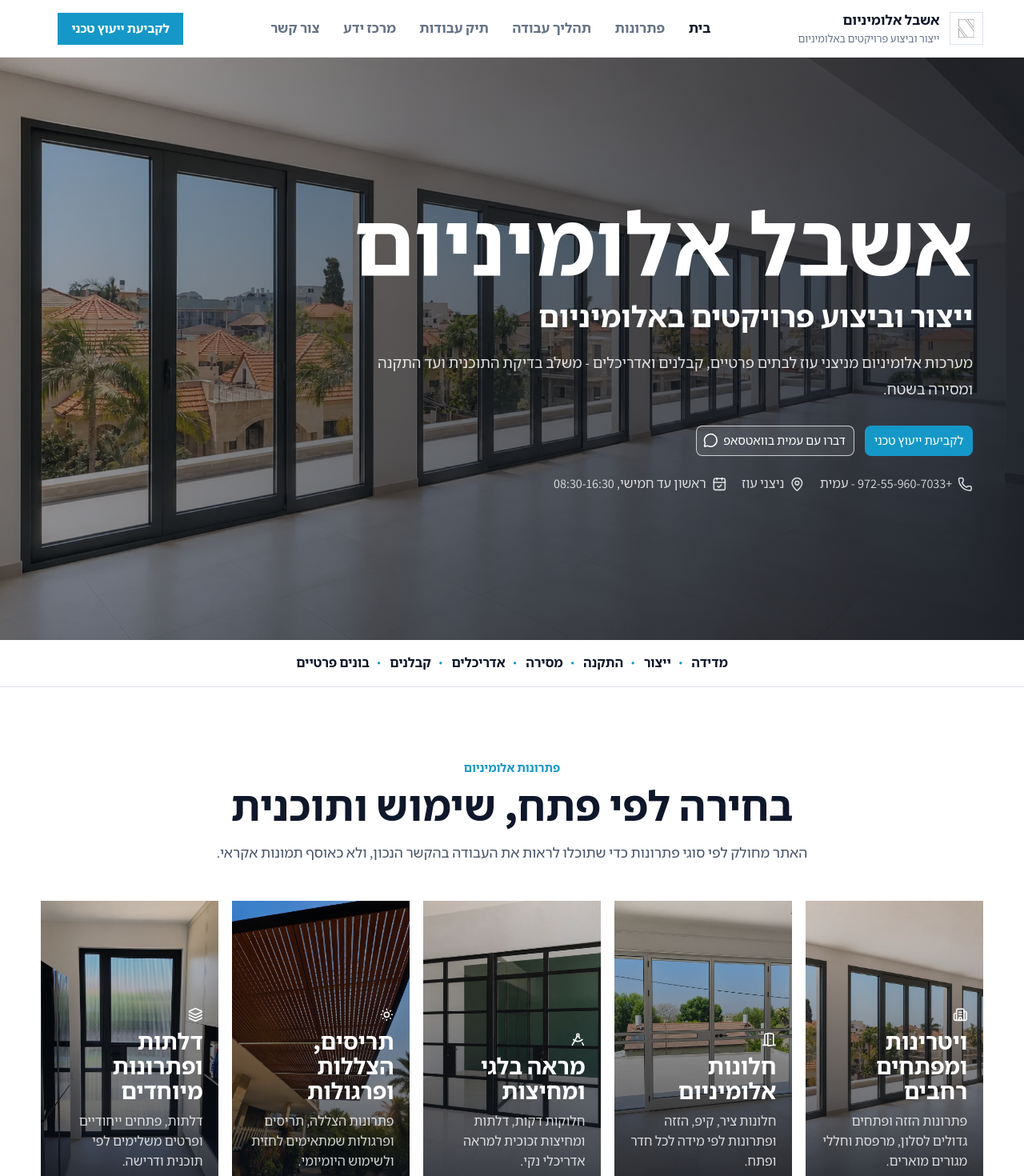
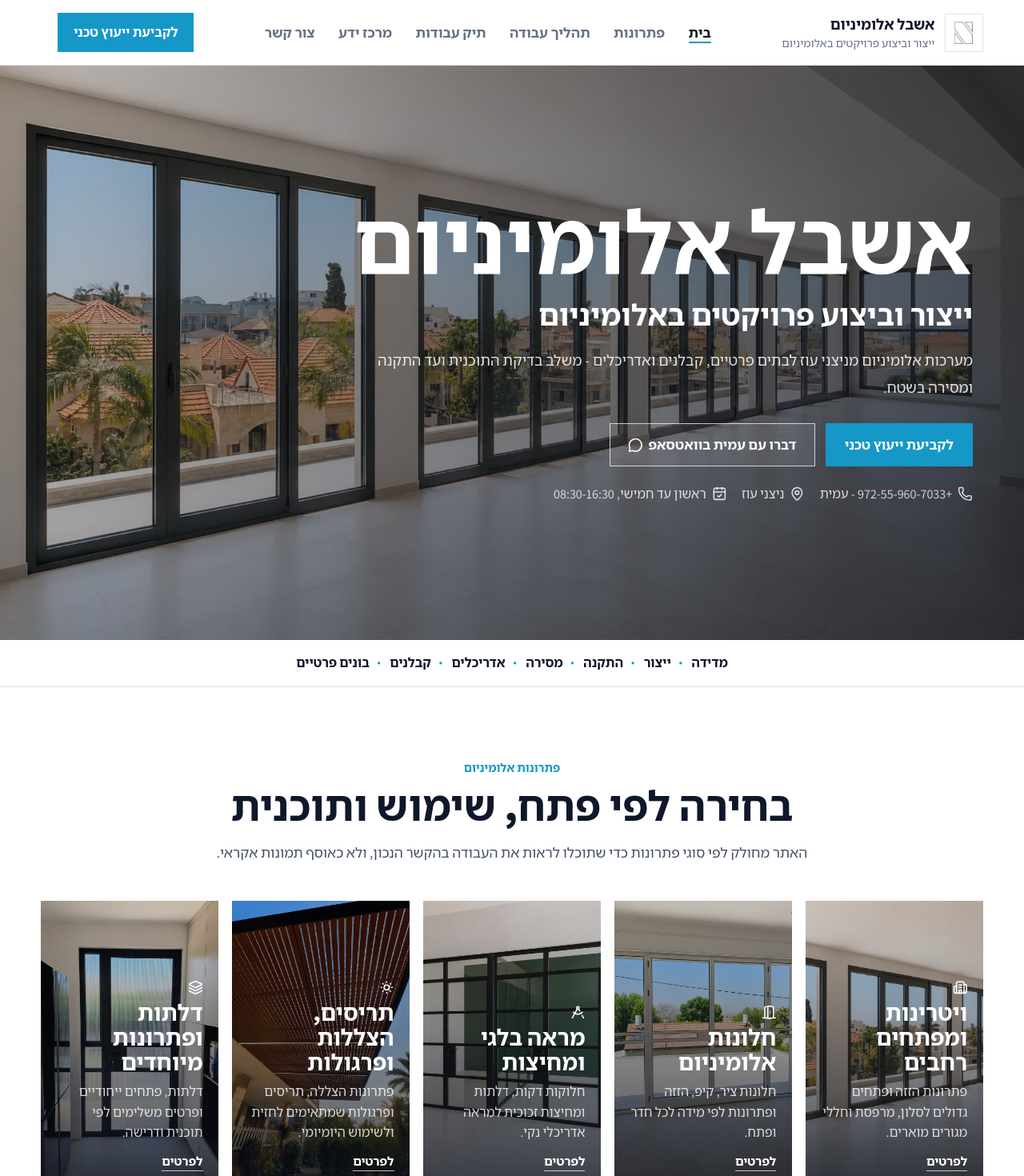
Before and after one commit to feldixAR/ashbel-aluminum-website, a React (Vite) app: page / in a window 1280 px wide. Shown: the top 1470 px of the page at 80% size. Built offline with nearby package versions, Linux system fonts and the light colour scheme.

Commit message:
Polish Ashbel UI and internal pages

```diff
--- a/src/App.css
+++ b/src/App.css
@@ -13,8 +13,8 @@
   grid-template-columns: auto 1fr auto auto;
   align-items: center;
   gap: 1.25rem;
-  min-height: 4.25rem;
-  padding: 0.55rem clamp(1rem, 4vw, 4.5rem);
+  min-height: 4.85rem;
+  padding: 0.7rem clamp(1rem, 4vw, 4.5rem);
   border-bottom: 1px solid rgba(17, 24, 39, 0.1);
   background: rgba(255, 255, 255, 0.97);
   backdrop-filter: blur(18px);
@@ -36,8 +36,8 @@
 }
 
 .brand img {
-  width: 2.45rem;
-  height: 2.45rem;
+  width: 2.8rem;
+  height: 2.8rem;
   object-fit: contain;
   border: 1px solid var(--line);
   background: #ffffff;
@@ -53,14 +53,14 @@
 }
 
 .brand strong {
-  font-size: 1rem;
+  font-size: 1.08rem;
   font-weight: 800;
   letter-spacing: 0;
 }
 
 .brand small {
   color: var(--muted-copy);
-  font-size: 0.76rem;
+  font-size: 0.82rem;
 }
 
 .desktop-nav {
@@ -80,7 +80,8 @@
 
 .desktop-nav a {
   color: var(--muted-copy);
-  font-weight: 650;
+  font-size: 1.02rem;
+  font-weight: 750;
   transition: color 180ms ease;
 }
 
@@ -89,16 +90,37 @@
   color: var(--ink);
 }
 
+.desktop-nav a[aria-current='page'] {
+  box-shadow: inset 0 -2px 0 var(--cta-blue);
+}
+
 .header-contact {
-  min-height: 2.35rem;
+  min-height: 2.9rem;
   display: inline-flex;
   align-items: center;
   justify-content: center;
-  padding: 0 1rem;
+  padding: 0 1.25rem;
   background: var(--cta-blue);
   color: #ffffff;
   font-weight: 800;
-  font-size: 0.9rem;
+  font-size: 0.98rem;
+}
+
+[data-slot='button'],
+.header-contact,
+.related-strip a {
+  min-height: 2.9rem;
+  border-radius: 0;
+  padding-inline: 1.15rem;
+  font-size: 0.96rem;
+  font-weight: 850;
+  letter-spacing: 0;
+}
+
+[data-size='lg'] {
+  min-height: 3.15rem;
+  padding-inline: 1.35rem;
+  font-size: 1rem;
 }
 
 .mobile-menu-button {
@@ -146,7 +168,7 @@ svg {
 
 .hero-section {
   position: relative;
-  min-height: clamp(36rem, calc(100svh - 4.25rem), 44rem);
+  min-height: clamp(36rem, calc(100svh - 4.85rem), 44rem);
   display: grid;
   align-items: center;
   overflow: hidden;
@@ -176,8 +198,8 @@ svg {
 .inner-hero-shade {
   z-index: -1;
   background:
-    linear-gradient(90deg, rgba(12, 18, 28, 0.16), rgba(12, 18, 28, 0.46) 40%, rgba(12, 18, 28, 0.78) 100%),
-    linear-gradient(180deg, rgba(12, 18, 28, 0.18), rgba(12, 18, 28, 0.36));
+    linear-gradient(90deg, rgba(12, 18, 28, 0.1), rgba(12, 18, 28, 0.38) 42%, rgba(12, 18, 28, 0.68) 100%),
+    linear-gradient(180deg, rgba(12, 18, 28, 0.1), rgba(12, 18, 28, 0.3));
 }
 
 .hero-inner {
@@ -412,7 +434,7 @@ svg {
   inset-inline: 0;
   bottom: 0;
   display: grid;
-  gap: 0.55rem;
+  gap: 0.48rem;
   padding: 1.15rem;
 }
 
@@ -428,6 +450,17 @@ svg {
   color: rgba(255, 255, 255, 0.82);
   font-size: 0.95rem;
   line-height: 1.55;
+}
+
+.solution-content em {
+  display: inline-flex;
+  width: fit-content;
+  margin-top: 0.25rem;
+  border-bottom: 1px solid rgba(255, 255, 255, 0.72);
+  color: #ffffff;
+  font-size: 0.9rem;
+  font-style: normal;
+  font-weight: 850;
 }
 
 .section-action {
@@ -592,7 +625,7 @@ svg {
 .article-card a {
   display: block;
   height: 100%;
-  padding: 1.25rem;
+  padding: 1.45rem;
   color: inherit;
 }
 
@@ -613,8 +646,8 @@ svg {
 
 .consultation-band {
   display: grid;
-  grid-template-columns: minmax(0, 1fr) auto;
-  gap: 1.5rem;
+  grid-template-columns: minmax(0, 1fr) minmax(16rem, auto);
+  gap: 2rem;
   align-items: center;
   padding: clamp(2rem, 4.5vw, 3.5rem) clamp(1rem, 6vw, 7rem);
   background: var(--ink);
@@ -629,31 +662,45 @@ svg {
 
 .inner-hero {
   position: relative;
-  min-height: 24rem;
+  min-height: 20rem;
   display: grid;
   place-items: center;
   overflow: hidden;
   isolation: isolate;
-  padding: clamp(4rem, 8vw, 7rem) clamp(1rem, 4vw, 4rem);
+  padding: clamp(3.4rem, 6vw, 5.5rem) clamp(1rem, 4vw, 4rem);
   text-align: center;
   background: #111827;
 }
 
 .inner-hero.compact {
-  min-height: 20rem;
+  min-height: 15.5rem;
+}
+
+.inner-hero.article-hero {
+  min-height: 14rem;
+}
+
+.inner-hero.article-hero h1 {
+  max-width: 46rem;
+  font-size: clamp(2.15rem, 3.6vw, 3.7rem);
+  line-height: 1.05;
+}
+
+.inner-hero.article-hero p {
+  max-width: 42rem;
 }
 
 .inner-hero h1 {
   max-width: 58rem;
   margin: 0 auto;
-  font-size: clamp(3rem, 6vw, 5.6rem);
+  font-size: clamp(2.7rem, 5.2vw, 4.8rem);
 }
 
 .inner-hero p {
   max-width: 52rem;
   margin: 1rem auto 0;
   color: rgba(255, 255, 255, 0.84);
-  font-size: clamp(1.05rem, 1.8vw, 1.35rem);
+  font-size: clamp(1.02rem, 1.5vw, 1.22rem);
   line-height: 1.75;
 }
 
@@ -661,8 +708,21 @@ svg {
   background: #ffffff;
 }
 
+.solution-intro-block {
+  max-width: 860px;
+  margin: 0 auto clamp(2rem, 4vw, 3rem);
+  text-align: center;
+}
+
+.solution-intro-block p {
+  margin: 0;
+  color: var(--ink);
+  font-size: clamp(1.12rem, 1.7vw, 1.34rem);
+  line-height: 1.85;
+}
+
 .detail-layout {
-  grid-template-columns: minmax(0, 1fr) minmax(18rem, 0.42fr);
+  grid-template-columns: minmax(0, 1fr) minmax(19rem, 0.34fr);
   align-items: start;
 }
 
@@ -673,16 +733,18 @@ svg {
   line-height: 1.12;
 }
 
-.detail-copy > p {
-  max-width: 48rem;
-  margin-top: 0.85rem;
-  font-size: 1.08rem;
+.solution-info-grid {
+  display: grid;
+  grid-template-columns: repeat(3, minmax(0, 1fr));
+  gap: 0.9rem;
+  margin-top: 1.5rem;
 }
 
 .detail-list {
-  margin-top: 1.75rem;
-  padding-top: 1rem;
-  border-top: 1px solid var(--line);
+  min-height: 100%;
+  padding: 1.15rem;
+  border: 1px solid var(--line);
+  background: var(--surface-muted);
 }
 
 .detail-list ul {
@@ -696,6 +758,16 @@ svg {
   padding: 1.3rem;
 }
 
+.send-list,
+.contact-checklist {
+  display: grid;
+  gap: 0.45rem;
+  margin: 1rem 0 0;
+  padding: 0 1.1rem 0 0;
+  color: var(--copy);
+  line-height: 1.65;
+}
+
 .detail-aside .primary-action {
   margin-top: 1.15rem;
 }
@@ -704,30 +776,30 @@ svg {
   max-width: 1240px;
   margin: clamp(2.5rem, 5vw, 4.5rem) auto 0;
   display: grid;
-  grid-template-columns: repeat(12, 1fr);
+  grid-template-columns: repeat(3, minmax(0, 1fr));
   gap: 1rem;
   align-items: start;
 }
 
 .story-image {
-  min-height: 18rem;
+  min-height: 25rem;
   overflow: hidden;
   background: #dbe3ea;
 }
 
 .story-image:nth-child(1) {
-  grid-column: span 7;
-  min-height: 30rem;
+  grid-column: auto;
+  min-height: 25rem;
 }
 
 .story-image:nth-child(2) {
-  grid-column: span 5;
-  min-height: 22rem;
-  margin-top: 4rem;
+  grid-column: auto;
+  min-height: 25rem;
+  margin-top: 0;
 }
 
 .story-image:nth-child(3) {
-  grid-column: 3 / span 8;
+  grid-column: auto;
   min-height: 25rem;
 }
 
@@ -775,12 +847,19 @@ svg {
   line-height: 1.22;
 }
 
+.article-card small {
+  display: inline-block;
+  margin-top: 1rem;
+  color: var(--ink);
+  font-weight: 850;
+}
+
 .article-page {
   background: #ffffff;
 }
 
 .article-body {
-  max-width: 780px;
+  max-width: 820px;
   margin: 0 auto;
 }
 
@@ -809,7 +888,7 @@ svg {
   max-width: 1120px;
   margin: 0 auto;
   display: grid;
-  grid-template-columns: minmax(0, 1fr) auto;
+  grid-template-columns: minmax(0, 1fr) minmax(14rem, auto) auto;
   gap: 1.6rem;
   align-items: center;
   padding: clamp(1.4rem, 4vw, 2.6rem);
@@ -832,6 +911,11 @@ svg {
   color: rgba(255, 255, 255, 0.78);
 }
 
+.contact-checklist {
+  margin: 0;
+  color: rgba(255, 255, 255, 0.78);
+}
+
 .mobile-sticky-cta {
   display: none;
 }
@@ -839,23 +923,23 @@ svg {
 .site-footer {
   display: grid;
   grid-template-columns: minmax(0, 1.1fr) auto auto auto;
-  gap: 1.5rem;
+  gap: clamp(1.75rem, 5vw, 4rem);
   align-items: start;
-  padding: 2rem clamp(1rem, 4vw, 4.5rem);
+  padding: 2.6rem clamp(1rem, 4vw, 4.5rem);
   background: #070b12;
   color: rgba(255, 255, 255, 0.7);
-  font-size: 0.94rem;
+  font-size: 1rem;
 }
 
 .site-footer strong {
   color: #ffffff;
-  font-size: 1.05rem;
+  font-size: 1.18rem;
 }
 
 .site-footer nav,
 .footer-contact {
   display: grid;
-  gap: 0.45rem;
+  gap: 0.58rem;
 }
 
 .site-footer a {
@@ -1008,7 +1092,8 @@ svg {
   .project-category-grid,
   .project-category-grid.large,
   .article-grid,
-  .process-list {
+  .process-list,
+  .solution-info-grid {
     grid-template-columns: 1fr;
   }
 
--- a/src/App.jsx
+++ b/src/App.jsx
@@ -63,10 +63,55 @@ function useHashRoute() {
   }, [])
 
   useEffect(() => {
-    window.scrollTo({ top: 0, behavior: 'instant' })
+    window.scrollTo({ top: 0, behavior: 'auto' })
   }, [route])
 
   return route
+}
+
+const articleDisplay = {
+  'aluminum-pergolas': {
+    title: 'פרגולות אלומיניום לבנייה פרטית',
+    category: 'הצללות ופרגולות',
+    image: 'pergola-slats.webp',
+  },
+  'profiles-and-openings': {
+    title: 'סוגי פרופילים ופתחים לבית פרטי',
+    category: 'בחירת מערכת',
+    image: 'hero-wide-openings.webp',
+  },
+  'after-architect': {
+    title: 'מה בודקים אחרי שהתכנון מוכן',
+    category: 'תכנון וביצוע',
+    image: 'modern-facade-black-aluminum.webp',
+  },
+  'one-supplier': {
+    title: 'אלומיניום לבית בחבילה אחת',
+    category: 'בנייה פרטית',
+    image: 'large-sliding-vitrine.webp',
+  },
+  'glass-choice': {
+    title: 'בחירת זכוכית לחלונות ופתחים',
+    category: 'זכוכית ובידוד',
+    image: 'ribbed-glass-door.webp',
+  },
+  'technical-consultation': {
+    title: 'איך לבחור קבלן אלומיניום',
+    category: 'ייעוץ טכני',
+    image: 'black-frame-living-room.webp',
+  },
+}
+
+function articleTitle(article) {
+  return articleDisplay[article.slug]?.title || article.title
+}
+
+function articleCategory(article) {
+  return articleDisplay[article.slug]?.category || 'מרכז ידע'
+}
+
+function articleImage(article) {
+  return articleDisplay[article.slug]?.image || 'hero-wide-openings.webp'
 }
 
 function setMeta(route, title, description) {
@@ -225,6 +270,7 @@ function SolutionsPreview() {
                 <Icon aria-hidden="true" />
                 <strong>{solution.title}</strong>
                 <small>{solution.short}</small>
+                <em>לפרטים</em>
               </span>
             </a>
           </Reveal>
@@ -344,8 +390,8 @@ function KnowledgePreview() {
         {articles.slice(0, 4).map((article, index) => (
           <Reveal className="knowledge-card" key={article.slug} delay={index * 0.025}>
             <a href={`#/knowledge/${article.slug}`}>
-              <span>{article.readTime}</span>
-              <h3>{article.title}</h3>
+              <span>{articleCategory(article)} · {article.readTime}</span>
+              <h3>{articleTitle(article)}</h3>
               <p>{article.intro}</p>
               <small>קראו עוד</small>
             </a>
@@ -375,7 +421,7 @@ function ConsultationBand() {
         </Button>
         <Button asChild size="lg" variant="outline">
           <a href={contact.whatsappHref}>
-            WhatsApp
+            שלחו בוואטסאפ
             <MessageCircle data-icon="inline-end" />
           </a>
         </Button>
@@ -400,17 +446,31 @@ function SolutionPage({ solution }) {
     <>
       <InnerHero title={solution.title} text={solution.short} image={solution.image} />
       <section className="content-section solution-detail-section">
+        <Reveal className="solution-intro-block">
+          <p>{solution.approach}</p>
+        </Reveal>
         <div className="detail-layout">
           <Reveal className="detail-copy">
             <p className="section-kicker">פתרון אלומיניום</p>
             <h2>מה חשוב לדעת לפני ביצוע</h2>
-            <p>{solution.approach}</p>
+            <div className="solution-info-grid">
               <DetailList title="למי זה מתאים" items={solution.suitable} />
               <DetailList title="מה בודקים לפני הצעה" items={solution.checks} />
+              <DetailList
+                title="איך אשבל עובדת"
+                items={['בדיקת תוכנית או תמונות לפני הצעה', 'התאמת מערכת, גמר ופתיחה לפי הפתח', 'ייצור והתקנה מסודרים עד למסירה']}
+              />
+            </div>
           </Reveal>
           <Reveal className="detail-aside" delay={0.05}>
             <h3>העבירו חומר לבדיקה</h3>
             <p>תוכנית, מידות פתחים, תמונות מהשטח או תיאור קצר יעזרו להבין את הכיוון.</p>
+            <ul className="send-list">
+              <li>תוכנית או סקיצה</li>
+              <li>תמונות של הפתח</li>
+              <li>מידות אם קיימות</li>
+              <li>שלב בפרויקט</li>
+            </ul>
             <Button asChild className="primary-action">
               <a href={contact.whatsappHref}>שלחו תוכניות לבדיקה</a>
             </Button>
@@ -496,9 +556,10 @@ function KnowledgePage() {
           {articles.map((article, index) => (
             <Reveal className="article-card" key={article.slug} delay={index * 0.02}>
               <a href={`#/knowledge/${article.slug}`}>
-                <span>{article.readTime}</span>
-                <h2>{article.title}</h2>
+                <span>{articleCategory(article)} · {article.readTime}</span>
+                <h2>{articleTitle(article)}</h2>
                 <p>{article.intro}</p>
+                <small>קראו עוד</small>
               </a>
             </Reveal>
           ))}
@@ -512,10 +573,10 @@ function ArticlePage({ article }) {
   const relatedSolutions = article.related.map(getSolution).filter(Boolean)
   return (
     <>
-      <InnerHero title={article.title} text={article.intro} image="hero-wide-openings.webp" compact />
+      <InnerHero title={articleTitle(article)} text={article.intro} image={articleImage(article)} compact type="article" />
       <article className="content-section article-page">
         <div className="article-body">
-          <p className="article-time">{article.readTime}</p>
+          <p className="article-time">{articleCategory(article)} · {article.readTime}</p>
           {article.sections.map(([title, text]) => (
             <section key={title}>
               <h2>{title}</h2>
@@ -551,11 +612,17 @@ function ContactPage() {
             <h2>העבירו חומר לבדיקה ראשונית</h2>
             <p>אפשר לפנות ב-WhatsApp או במייל. נחזור עם כיוון מקצועי ונבין יחד מה נדרש לשלב הבא.</p>
           </div>
+          <ul className="contact-checklist" aria-label="מה כדאי לשלוח לבדיקה">
+            <li>תוכנית או סקיצה</li>
+            <li>תמונות של הפתח או החזית</li>
+            <li>מידות אם כבר קיימות</li>
+            <li>מיקום כללי ושלב בפרויקט</li>
+          </ul>
           <div className="contact-actions">
             <Button asChild size="lg" className="primary-action">
               <a href={contact.whatsappHref}>
                 <MessageCircle data-icon="inline-start" />
-                WhatsApp
+                שלחו בוואטסאפ
               </a>
             </Button>
             <Button asChild size="lg" variant="outline">
@@ -589,9 +656,9 @@ function ContactPage() {
   )
 }
 
-function InnerHero({ title, text, image, compact = false }) {
+function InnerHero({ title, text, image, compact = false, type = 'default' }) {
   return (
-    <section className={`inner-hero ${compact ? 'compact' : ''}`}>
+    <section className={`inner-hero ${compact ? 'compact' : ''} ${type === 'article' ? 'article-hero' : ''}`}>
       <img src={asset(`portfolio/${image}`)} alt="" aria-hidden="true" />
       <div className="inner-hero-shade" aria-hidden="true" />
       <Reveal className="inner-hero-copy">
```
Lines whose indentation alone changed are shown as unchanged.
